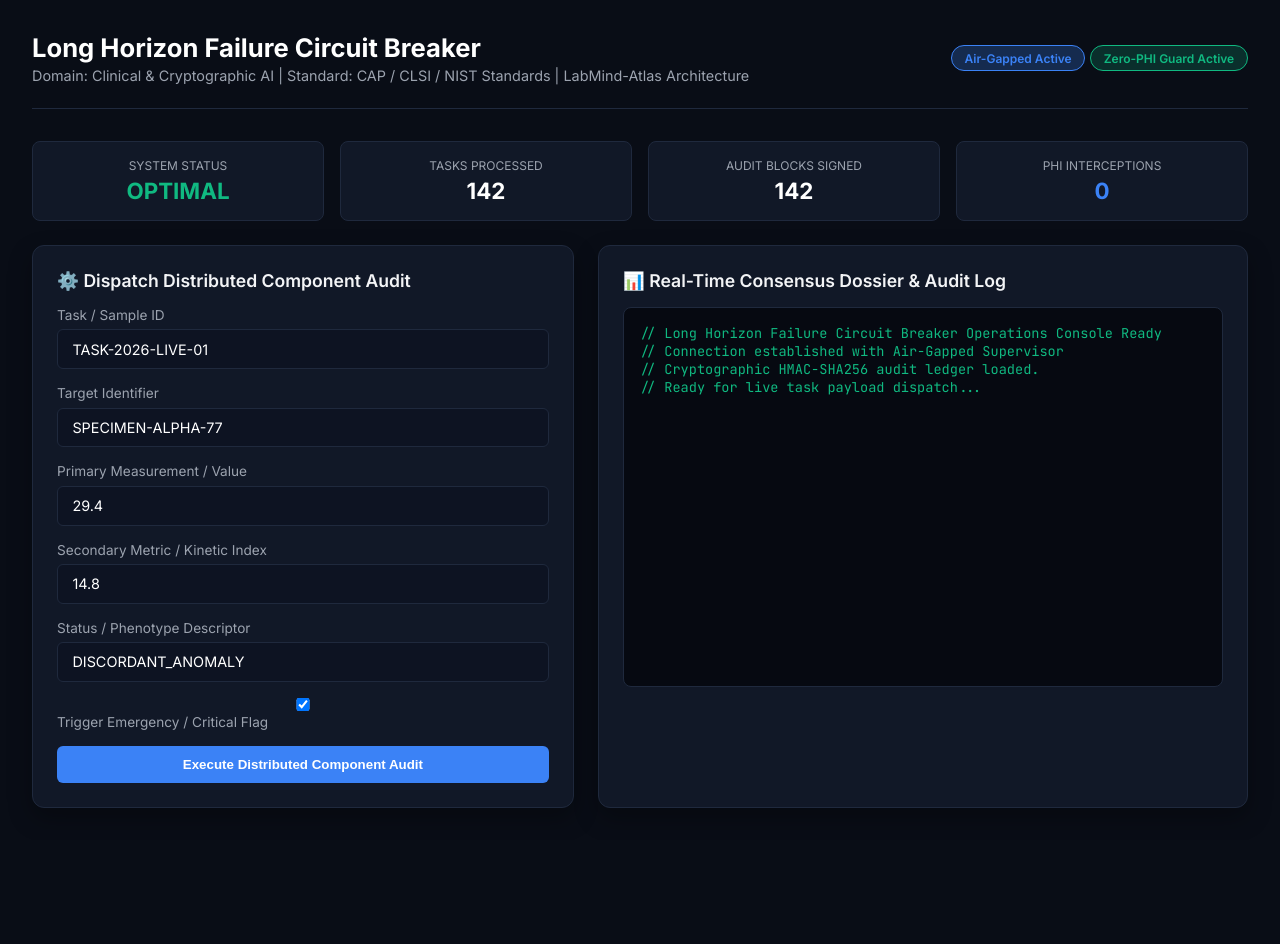
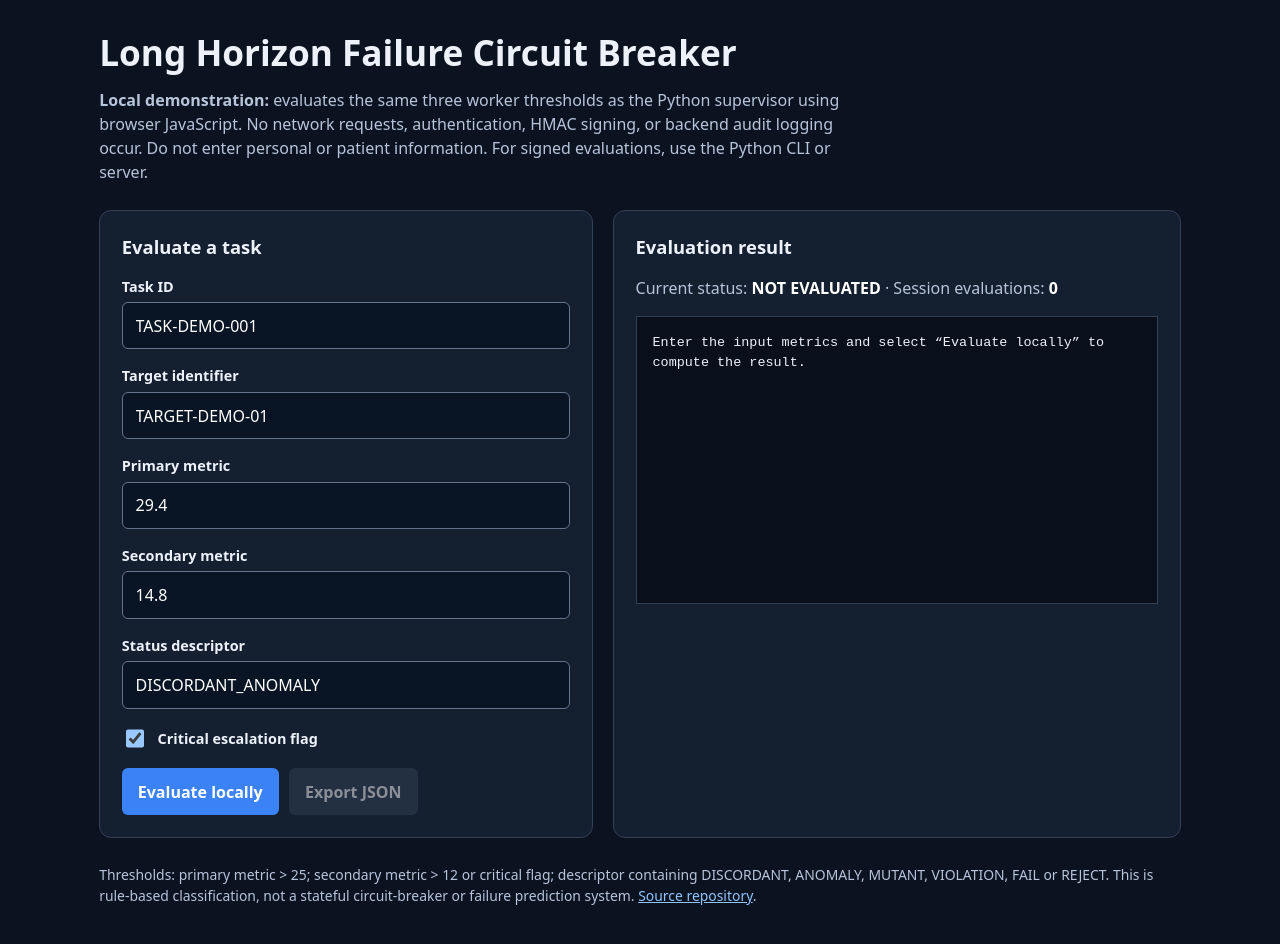
Before and after one commit to abusuraihsakhri/long-horizon-failure-circuit-breaker, a plain HTML site: page web/index.html in a window 1280 px wide. Before the commit the page ends 840 px from the top, so only its background shows below. Drawn offline with Linux system fonts and the light colour scheme.

Commit message:
Replace broken mock operations console with accessible local demo

```diff
--- a/web/index.html
+++ b/web/index.html
@@ -1,236 +1,66 @@
-<!DOCTYPE html>
+<!doctype html>
 <html lang="en">
 <head>
-    <meta charset="UTF-8">
-    <meta name="viewport" content="width=device-width, initial-scale=1.0">
-    <title>Long Horizon Failure Circuit Breaker — Operations Console</title>
-    <link href="https://fonts.googleapis.com/css2?family=Inter:wght@300;400;600;700&family=JetBrains+Mono:wght@400;600&display=swap" rel="stylesheet">
-    <style>
-        :root {
-            --bg: #090d16;
-            --card: #111827;
-            --border: #1f293d;
-            --accent: #3b82f6;
-            --accent-glow: rgba(59, 130, 246, 0.25);
-            --text: #f3f4f6;
-            --text-muted: #9ca3af;
-            --danger: #ef4444;
-            --warning: #f59e0b;
-            --success: #10b981;
-        }
-        * { box-sizing: border-box; margin: 0; padding: 0; }
-        body {
-            font-family: 'Inter', sans-serif;
-            background: var(--bg);
-            color: var(--text);
-            padding: 2rem;
-            min-height: 100vh;
-        }
-        .header {
-            display: flex;
-            justify-content: space-between;
-            align-items: center;
-            border-bottom: 1px solid var(--border);
-            padding-bottom: 1.5rem;
-            margin-bottom: 2rem;
-        }
-        .header-title h1 { font-size: 1.6rem; font-weight: 700; color: #fff; }
-        .header-title p { color: var(--text-muted); font-size: 0.9rem; margin-top: 0.25rem; }
-        .badge {
-            display: inline-block;
-            padding: 0.3rem 0.8rem;
-            border-radius: 9999px;
-            font-size: 0.75rem;
-            font-weight: 600;
-            background: var(--accent-glow);
-            color: var(--accent);
-            border: 1px solid var(--accent);
-        }
-        .grid {
-            display: grid;
-            grid-template-columns: 1fr 1.2fr;
-            gap: 1.5rem;
-        }
-        .card {
-            background: var(--card);
-            border: 1px solid var(--border);
-            border-radius: 12px;
-            padding: 1.5rem;
-            box-shadow: 0 10px 25px rgba(0,0,0,0.3);
-        }
-        .card h2 {
-            font-size: 1.1rem;
-            font-weight: 600;
-            margin-bottom: 1rem;
-            display: flex;
-            align-items: center;
-            gap: 0.5rem;
-        }
-        .form-group { margin-bottom: 1rem; }
-        label { display: block; font-size: 0.85rem; color: var(--text-muted); margin-bottom: 0.4rem; }
-        input, select, textarea {
-            width: 100%;
-            padding: 0.65rem 0.9rem;
-            background: #0d1322;
-            border: 1px solid var(--border);
-            border-radius: 6px;
-            color: #fff;
-            font-family: inherit;
-            font-size: 0.9rem;
-        }
-        input:focus, textarea:focus { outline: none; border-color: var(--accent); }
-        .btn {
-            background: var(--accent);
-            color: #fff;
-            border: none;
-            padding: 0.7rem 1.4rem;
-            border-radius: 6px;
-            font-weight: 600;
-            cursor: pointer;
-            transition: 0.2s;
-            width: 100%;
-        }
-        .btn:hover { background: #2563eb; }
-        .terminal {
-            background: #060911;
-            border: 1px solid var(--border);
-            border-radius: 8px;
-            padding: 1rem;
-            font-family: 'JetBrains Mono', monospace;
-            font-size: 0.85rem;
-            color: #10b981;
-            height: 380px;
-            overflow-y: auto;
-            white-space: pre-wrap;
-        }
-        .metrics-bar {
-            display: grid;
-            grid-template-columns: repeat(4, 1fr);
-            gap: 1rem;
-            margin-bottom: 1.5rem;
-        }
-        .metric-box {
-            background: var(--card);
-            border: 1px solid var(--border);
-            border-radius: 8px;
-            padding: 1rem;
-            text-align: center;
-        }
-        .metric-val { font-size: 1.4rem; font-weight: 700; color: #fff; margin-top: 0.25rem; }
-        .metric-label { font-size: 0.75rem; color: var(--text-muted); text-transform: uppercase; }
-    </style>
+  <meta charset="utf-8">
+  <meta name="viewport" content="width=device-width, initial-scale=1">
+  <meta name="color-scheme" content="dark">
+  <title>Long Horizon Failure Circuit Breaker — Local Evaluator</title>
+  <style>
+    :root { color-scheme: dark; font-family: system-ui, -apple-system, sans-serif; line-height: 1.5; background: #0b1220; color: #edf2fa; }
+    * { box-sizing: border-box; }
+    body { max-width: 1120px; margin: 0 auto; padding: 2rem 1.2rem 3rem; }
+    h1 { font-size: clamp(1.6rem, 3.5vw, 2.2rem); line-height: 1.15; margin: 0 0 .6rem; }
+    h2 { margin-top: 0; font-size: 1.15rem; }
+    p { color: #b7c5da; }
+    a { color: #93c5fd; }
+    .notice { max-width: 82ch; margin-bottom: 1.6rem; }
+    .grid { display: grid; grid-template-columns: minmax(0, 1fr) minmax(0, 1.15fr); gap: 1.25rem; }
+    .card { border: 1px solid #334155; background: #141f30; border-radius: 12px; padding: 1.35rem; min-width: 0; }
+    label { display: block; font-weight: 600; font-size: .9rem; margin-bottom: .3rem; }
+    input:not([type=checkbox]) { display: block; width: 100%; border: 1px solid #64748b; border-radius: 6px; padding: .67rem .8rem; background: #091524; color: #fff; font: inherit; }
+    .field { margin-bottom: 1rem; }
+    .check { display: flex; align-items: center; gap: .65rem; margin: 1.1rem 0; }
+    .check label { margin: 0; }
+    input[type=checkbox] { width: 1.15rem; height: 1.15rem; }
+    button { border: 0; border-radius: 6px; padding: .72rem 1rem; font: inherit; font-weight: 700; cursor: pointer; background: #3b82f6; color: #fff; }
+    button:hover { background: #2563eb; }
+    button:disabled { opacity: .5; cursor: not-allowed; }
+    button.secondary { background: #334155; }
+    button.secondary:hover:enabled { background: #475569; }
+    :focus-visible { outline: 3px solid #fbbf24; outline-offset: 3px; }
+    .actions { display: flex; flex-wrap: wrap; gap: .65rem; }
+    .metric { margin-bottom: 1rem; color: #b7c5da; }
+    .metric strong { color: #fff; }
+    pre { border: 1px solid #334155; padding: 1rem; margin: 0; min-height: 18rem; max-height: 40rem; overflow: auto; font-size: .84rem; white-space: pre-wrap; overflow-wrap: anywhere; background: #090f1b; }
+    footer { margin-top: 1.7rem; font-size: .87rem; color: #b7c5da; }
+    @media (max-width: 760px) { body { padding: 1.2rem .8rem 2rem; } .grid { grid-template-columns: 1fr; } .card { padding: 1rem; } }
+  </style>
+  <script src="./app.js" defer></script>
 </head>
 <body>
-
-    <div class="header">
-        <div class="header-title">
-            <h1>Long Horizon Failure Circuit Breaker</h1>
-            <p>Domain: Clinical & Cryptographic AI | Standard: CAP / CLSI / NIST Standards | LabMind-Atlas Architecture</p>
-        </div>
-        <div>
-            <span class="badge">Air-Gapped Active</span>
-            <span class="badge" style="background: rgba(16,185,129,0.2); color: #10b981; border-color: #10b981;">Zero-PHI Guard Active</span>
-        </div>
-    </div>
-
-    <div class="metrics-bar">
-        <div class="metric-box">
-            <div class="metric-label">System Status</div>
-            <div class="metric-val" style="color: var(--success);" id="m-status">OPTIMAL</div>
-        </div>
-        <div class="metric-box">
-            <div class="metric-label">Tasks Processed</div>
-            <div class="metric-val" id="m-tasks">142</div>
-        </div>
-        <div class="metric-box">
-            <div class="metric-label">Audit Blocks Signed</div>
-            <div class="metric-val" id="m-audit">142</div>
-        </div>
-        <div class="metric-box">
-            <div class="metric-label">PHI Interceptions</div>
-            <div class="metric-val" style="color: var(--accent);" id="m-phi">0</div>
-        </div>
-    </div>
-
-    <div class="grid">
-        <div class="card">
-            <h2>⚙️ Dispatch Distributed Component Audit</h2>
-            <div class="form-group">
-                <label>Task / Sample ID</label>
-                <input type="text" id="task_id" value="TASK-2026-LIVE-01">
-            </div>
-            <div class="form-group">
-                <label>Target Identifier</label>
-                <input type="text" id="target_id" value="SPECIMEN-ALPHA-77">
-            </div>
-            <div class="form-group">
-                <label>Primary Measurement / Value</label>
-                <input type="number" id="primary_metric" value="29.4" step="0.1">
-            </div>
-            <div class="form-group">
-                <label>Secondary Metric / Kinetic Index</label>
-                <input type="number" id="secondary_metric" value="14.8" step="0.1">
-            </div>
-            <div class="form-group">
-                <label>Status / Phenotype Descriptor</label>
-                <input type="text" id="status_descriptor" value="DISCORDANT_ANOMALY">
-            </div>
-            <div class="form-group">
-                <label><input type="checkbox" id="is_critical" checked> Trigger Emergency / Critical Flag</label>
-            </div>
-            <button class="btn" onclick="runAudit()">Execute Distributed Component Audit</button>
-        </div>
-
-        <div class="card">
-            <h2>📊 Real-Time Consensus Dossier & Audit Log</h2>
-            <div class="terminal" id="outputConsole">// Long Horizon Failure Circuit Breaker Operations Console Ready
-// Connection established with Air-Gapped Supervisor
-// Cryptographic HMAC-SHA256 audit ledger loaded.
-// Ready for live task payload dispatch...</div>
-        </div>
-    </div>
-
-    <script>
-        async function runAudit() {
-            const consoleEl = document.getElementById('outputConsole');
-            consoleEl.innerText = "// Dispatching task across specialized workers...
-// Invoking InvariantQCWorker, SafetyEscalationWorker, ProtocolWorker...";
-
-            const payload = {
-                task_id: document.getElementById('task_id').value,
-                target_identifier: document.getElementById('target_id').value,
-                primary_metric: parseFloat(document.getElementById('primary_metric').value),
-                secondary_metric: parseFloat(document.getElementById('secondary_metric').value),
-                status_descriptor: document.getElementById('status_descriptor').value,
-                is_critical_flag: document.getElementById('is_critical').checked
-            };
-
-            try {
-                const res = await fetch('/api/audit', {
-                    method: 'POST',
-                    headers: { 'Content-Type': 'application/json' },
-                    body: JSON.stringify(payload)
-                });
-                const data = await res.json();
-                consoleEl.innerText = JSON.stringify(data, null, 2);
-                document.getElementById('m-tasks').innerText = parseInt(document.getElementById('m-tasks').innerText) + 1;
-                document.getElementById('m-audit').innerText = parseInt(document.getElementById('m-audit').innerText) + 1;
-            } catch (err) {
-                consoleEl.innerText = "// Offline / Simulation Output:\n" + JSON.stringify({
-                    dossier_id: "DOSSIER-SIM-" + Math.floor(Math.random()*10000),
-                    system: "long-horizon-failure-circuit-breaker",
-                    domain: "Clinical & Cryptographic AI",
-                    task_id: payload.task_id,
-                    overall_urgency: payload.is_critical_flag ? "CRITICAL_STAT_PANIC" : "ELEVATED_RISK",
-                    integrity_status: "DISCORDANT_ANOMALY",
-                    alerts: [
-                        { worker: "InvariantQCWorker", alert: "Primary metric exceeds upper reference bound" },
-                        { worker: "SafetyEscalationWorker", alert: "Critical emergency interlock flag active" }
-                    ],
-                    audit_hash: "HMAC_SHA256_e83f9a72b941d6c381f9"
-                }, null, 2);
-            }
-        }
-    </script>
+  <header>
+    <h1>Long Horizon Failure Circuit Breaker</h1>
+    <p class="notice"><strong>Local demonstration:</strong> evaluates the same three worker thresholds as the Python supervisor using browser JavaScript. No network requests, authentication, HMAC signing, or backend audit logging occur. Do not enter personal or patient information. For signed evaluations, use the Python CLI or server.</p>
+  </header>
+  <main class="grid">
+    <section class="card" aria-labelledby="form-heading">
+      <h2 id="form-heading">Evaluate a task</h2>
+      <form id="audit-form">
+        <div class="field"><label for="task_id">Task ID</label><input id="task_id" name="task_id" value="TASK-DEMO-001" maxlength="128" required></div>
+        <div class="field"><label for="target_identifier">Target identifier</label><input id="target_identifier" name="target_identifier" value="TARGET-DEMO-01" maxlength="128" required></div>
+        <div class="field"><label for="primary_metric">Primary metric</label><input id="primary_metric" name="primary_metric" type="number" step="any" value="29.4" required></div>
+        <div class="field"><label for="secondary_metric">Secondary metric</label><input id="secondary_metric" name="secondary_metric" type="number" step="any" value="14.8" required></div>
+        <div class="field"><label for="status_descriptor">Status descriptor</label><input id="status_descriptor" name="status_descriptor" value="DISCORDANT_ANOMALY" maxlength="256" required></div>
+        <div class="check"><input id="is_critical_flag" name="is_critical_flag" type="checkbox" checked><label for="is_critical_flag">Critical escalation flag</label></div>
+        <div class="actions"><button type="submit">Evaluate locally</button><button id="export" type="button" class="secondary" disabled>Export JSON</button></div>
+      </form>
+    </section>
+    <section class="card" aria-labelledby="output-heading">
+      <h2 id="output-heading">Evaluation result</h2>
+      <div class="metric">Current status: <strong id="status">NOT EVALUATED</strong> · Session evaluations: <strong id="count">0</strong></div>
+      <pre id="output" role="status" aria-live="polite">Enter the input metrics and select “Evaluate locally” to compute the result.</pre>
+    </section>
+  </main>
+  <footer>Thresholds: primary metric &gt; 25; secondary metric &gt; 12 or critical flag; descriptor containing DISCORDANT, ANOMALY, MUTANT, VIOLATION, FAIL or REJECT. This is rule-based classification, not a stateful circuit-breaker or failure prediction system. <a href="https://github.com/abusuraihsakhri/long-horizon-failure-circuit-breaker">Source repository</a>.</footer>
 </body>
 </html>
```
